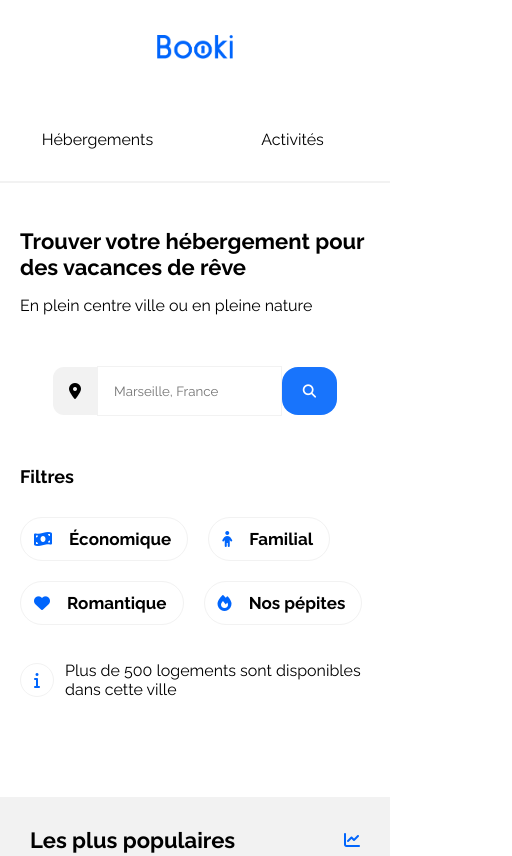
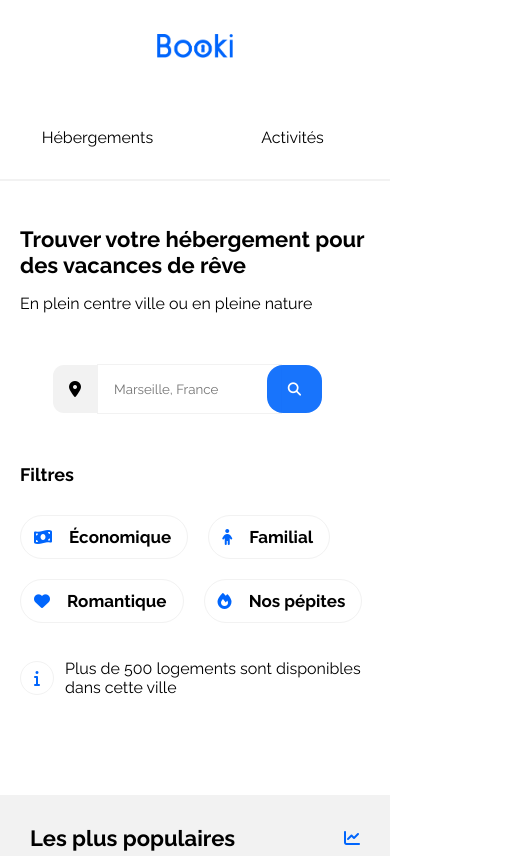
Before and after one commit to KnoweExp/Booki-Projet2, a plain HTML site: page index.html in a window 390 px wide. Shown: the top 856 px of the page, 512 px wide, since content can reach past the window. Drawn offline with Linux system fonts and the light colour scheme.

Commit message:
rectifications soutenance

```diff
--- a/css/style.css
+++ b/css/style.css
@@ -42,7 +42,6 @@ header {
 .nav__links {
   display: flex;
   justify-content: flex-end;
-  align-items: center;
 }
 
 .nav__flex {
@@ -63,7 +62,7 @@ header {
 
 nav a {
   padding: 2rem;
-  border-top: 3px solid transparent;
+  border-top: 2px solid transparent;
 }
 
 .nav__links a:hover {
@@ -105,6 +104,7 @@ nav a {
   border: 0.5px solid var(--main-bg-color);
   padding: 1rem;
   overflow: hidden;
+  outline: none;
 }
 
 .recherche__filtre .fas {
@@ -447,6 +447,11 @@ footer {
     flex-basis: 100%;
   }
 
+  .recherche__filtre-liste {
+    max-width: 495px;
+    min-width: 492px;
+  }
+
   .nav__links a {
     flex-basis: 50%;
     text-align: center;
@@ -509,6 +514,8 @@ footer {
   }
 
   .recherche__form-rech button {
+    position: relative;
+    right: 15px;
     border-radius: 1rem 1rem 1rem 1rem;
     padding: 1rem 1.3rem;
   }
--- a/index.html
+++ b/index.html
@@ -345,6 +345,7 @@
                 <h3>Notre-Dame-de-la-Garde</h3>
               </div>
             </div>
+          </a>
         </div>
 
 
@@ -354,7 +355,7 @@
       <footer>
         <div>
           <h4 class="typography__medium">A propos</h4>
-          <p><a href="#">Fonctionnement du site></p>
+          <p><a href="#">Fonctionnement du site</p>
           <p><a href="#">Conditions générales de vente</a></p>
           <p><a href="#">Données et confidentialité</a></p>
         </div>
```
